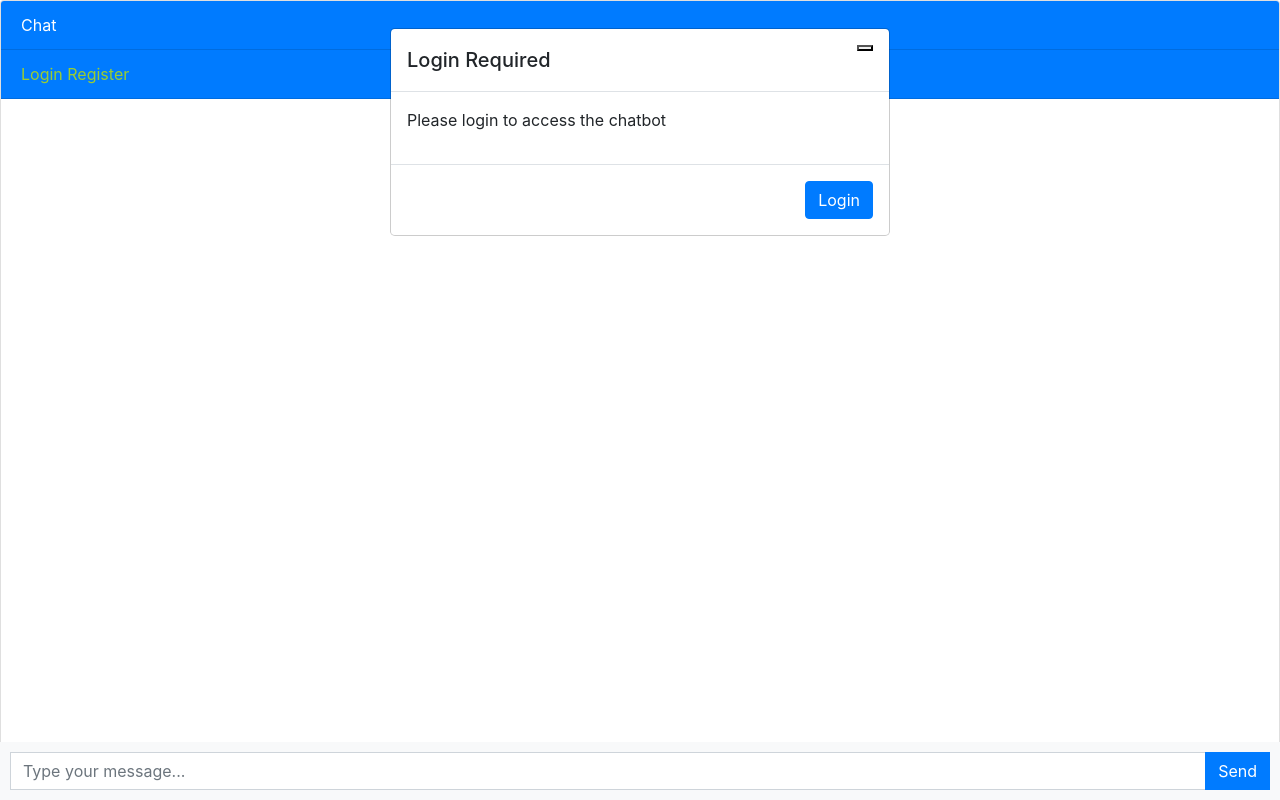
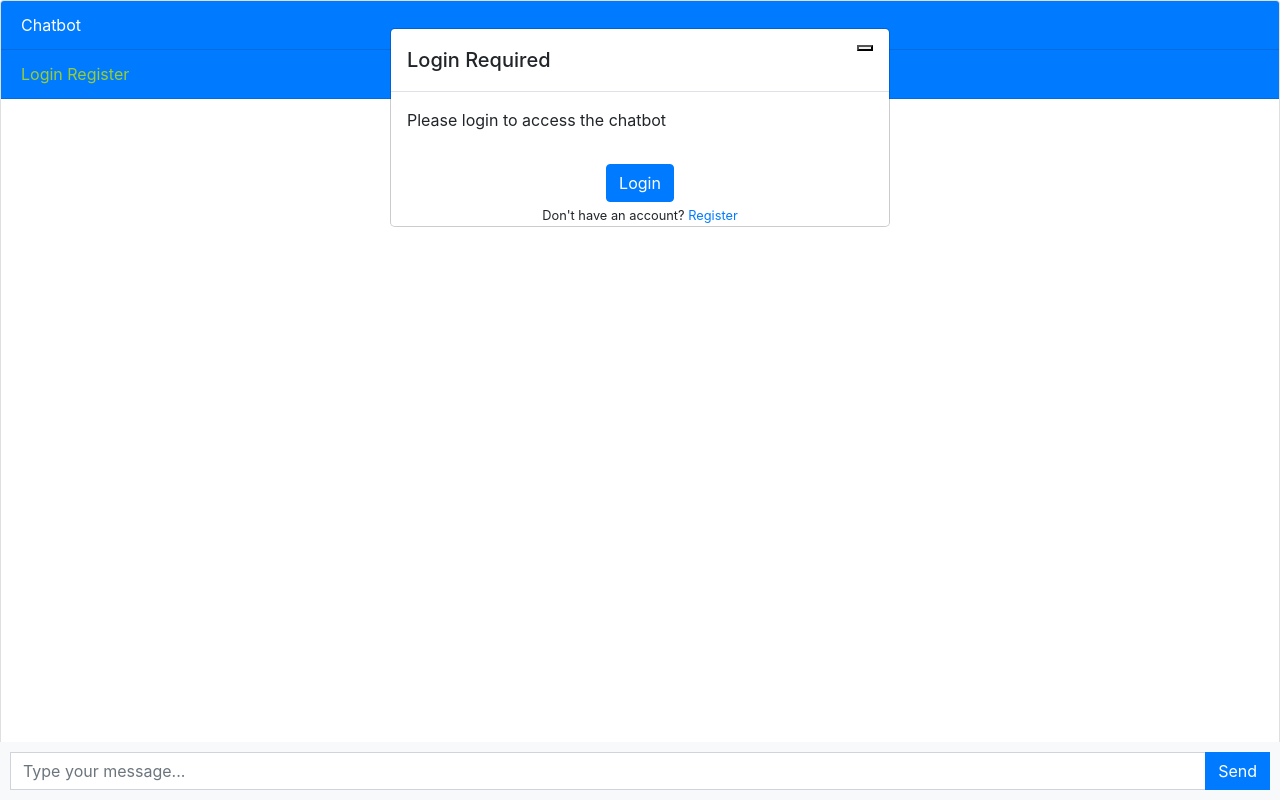
Before and after one commit to Vigilante120/django-chatbot, a Django app: page / in a window 1280 px wide. Run offline with Django 4.2, Linux system fonts and the light colour scheme; data that the repository does not hold is empty; parts of the project's set-up code (start-up, migrations or seed data) failed here and were passed over; some libraries are stand-ins or nearby versions.

Commit message:
added registration link to login modal

```diff
--- a/templates/chatbot.html
+++ b/templates/chatbot.html
@@ -78,9 +78,12 @@
       <div class="modal-body">
         <p>Please login to access the chatbot</p>
       </div>
-      <div class="modal-footer text-center">
+      <div class="text-center">
         <a href="login" class="btn btn-primary">Login</a>
+        <br>
+        <small>Don't have an account? <a href="register">Register</a></small>
       </div>
+
     </div>
   </div>
 </div>
@@ -89,7 +92,7 @@
 <div class="chat-container">
   <div class="card flex-grow-1">
 
-    <div class="card-header bg-primary text-white">Chat</div>
+    <div class="card-header bg-primary text-white">Chatbot</div>
     {% if user.is_authenticated %}
     <div class="card-header bg-primary text-white"> <b> welcome, {{user.username }}</b><a style="color: yellowgreen;" href="logout"> Logout</a></div>
 
@@ -152,7 +155,7 @@ document.addEventListener("DOMContentLoaded", function() {
                     document.querySelector('#exampleModal').classList.add('show');
                     document.querySelector('#exampleModal').style.display = "block";
                     document.querySelector('body').classList.add('modal-open');
-                }, 2000);
+                }, 4000);
             });
 
 const messagesList = document.querySelector('.messages-list');
@@ -199,7 +202,7 @@ messageForm.addEventListener('submit', (event) => {
       messageItem.innerHTML = `
       <div class="message-text">
           <div class="message-sender">
-            <b>AI Chatbot</b>
+            <b>Chatbot</b>
           </div>
           <div class="message-content">
               ${response}
```
Also changed, not shown: chatbot/settings.py (+8 -4 lines).
